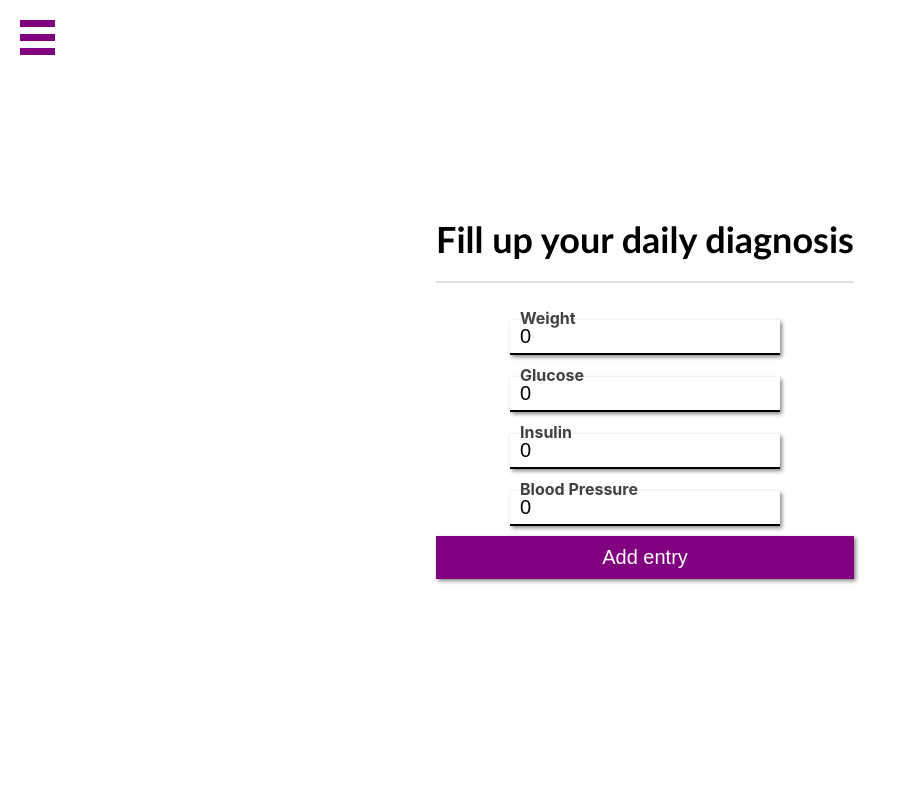
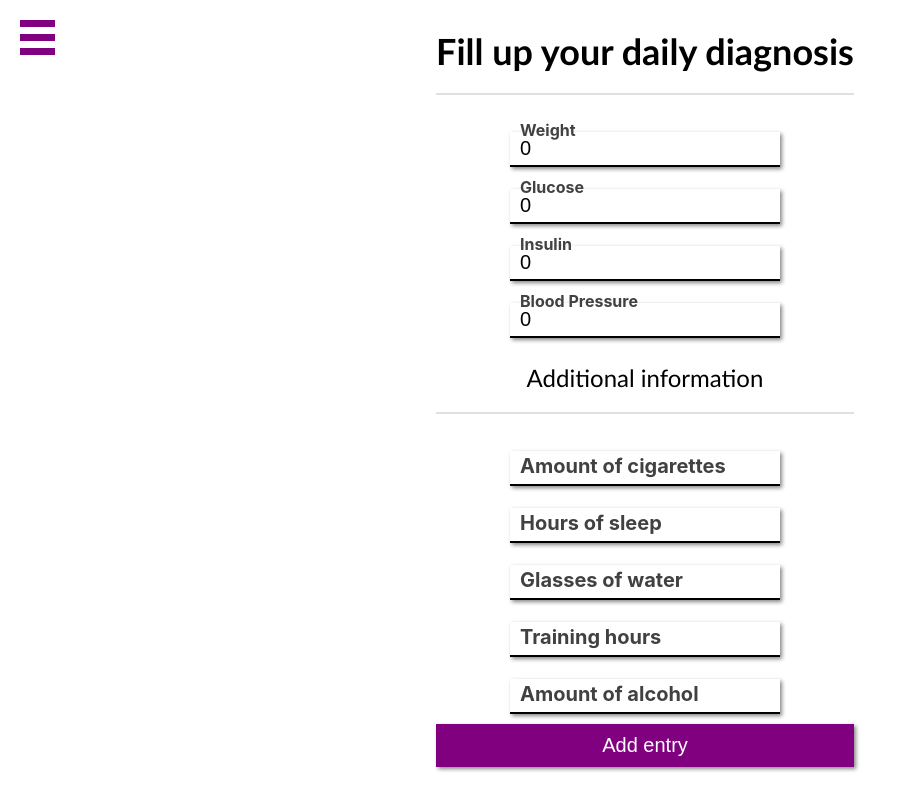
Before and after one commit to adampolek/BAS_frontend, a React (Create React App) app in the folder frontend/: page /diagnosis in a window 1280 px wide. Shown: the whole page, without its empty margins (0-902 px from the left). Built offline with nearby package versions, Linux system fonts and the light colour scheme.

Commit message:
added too input in daily

```diff
--- a/frontend/src/views/DailyDiagnosis.js
+++ b/frontend/src/views/DailyDiagnosis.js
@@ -1,4 +1,4 @@
-import React, {useState} from 'react';
+import React, { useState } from 'react';
 import JAMCol from '../components/JAMCol';
 import JAMInput from '../components/JAMInput';
 import JAMLabel from '../components/JAMLabel';
@@ -22,27 +22,34 @@ const DailyDiagnosis = (props) => {
             insulin: parseInt(insulin),
             bloodPressure: parseInt(bloodPressure),
             entryDate: new Date()
-        }, {headers: {Authorization: JSON.parse(localStorage.getItem('token'))}}).then(res => {
+        }, { headers: { Authorization: JSON.parse(localStorage.getItem('token')) } }).then(res => {
             console.log(res);
         })
     };
 
     return (
-        <div style={{height: "100%", width: "100%", position: "absolute", backgroundColor: "purple"}}>
+        <div style={{ height: "100%", width: "100%", position: "absolute", backgroundColor: "purple" }}>
             <JAMPanel width={"100%"} height={"100%"}>
-                <Menubar/>
+                <Menubar />
                 <JAMCol>
-                    <JAMLabel caption='Fill up your daily diagnosis' header/>
-                    <JAMLine style={{marginTop: '20px', marginBottom: '20px'}}/>
+                    <JAMLabel caption='Fill up your daily diagnosis' header />
+                    <JAMLine style={{ marginTop: '20px', marginBottom: '20px' }} />
                     <JAMInput type='number' caption='Weight' value={weight}
-                              onChange={(e) => setWeight(e.target.value)}/>
+                        onChange={(e) => setWeight(e.target.value)} />
                     <JAMInput type='number' caption='Glucose' value={glucose}
-                              onChange={(e) => setGlucose(e.target.value)}/>
+                        onChange={(e) => setGlucose(e.target.value)} />
                     <JAMInput type='number' caption='Insulin' value={insulin}
-                              onChange={(e) => setInsulin(e.target.value)}/>
+                        onChange={(e) => setInsulin(e.target.value)} />
                     <JAMInput type='number' caption='Blood Pressure' value={bloodPressure}
-                              onChange={(e) => setBloodPressure(e.target.value)}/>
-                    <JAMButton value='Add entry' width={"100%"} onClick={() => addEntry()}/>
+                        onChange={(e) => setBloodPressure(e.target.value)} />
+                    <JAMLabel caption='Additional information' big style={{ marginTop: '20px' }} />
+                    <JAMLine style={{ marginTop: '20px', marginBottom: '20px' }} />
+                    <JAMInput type='number' caption='Amount of cigarettes' />
+                    <JAMInput type='number' caption='Hours of sleep' />
+                    <JAMInput type='number' caption='Glasses of water' />
+                    <JAMInput type='number' caption='Training hours' />
+                    <JAMInput type='number' caption='Amount of alcohol' />
+                    <JAMButton value='Add entry' width={"100%"} onClick={() => addEntry()} />
                 </JAMCol>
             </JAMPanel>
         </div>
```
